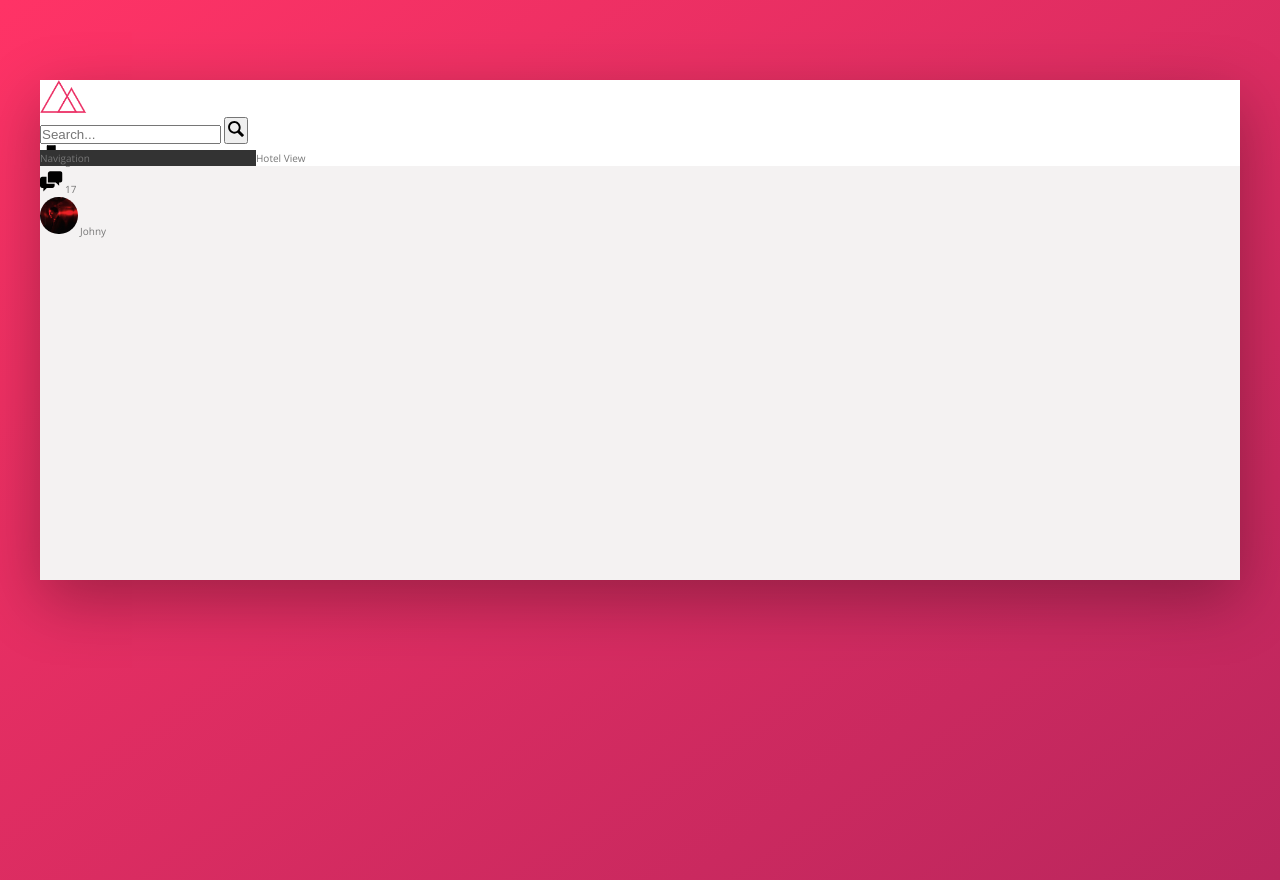
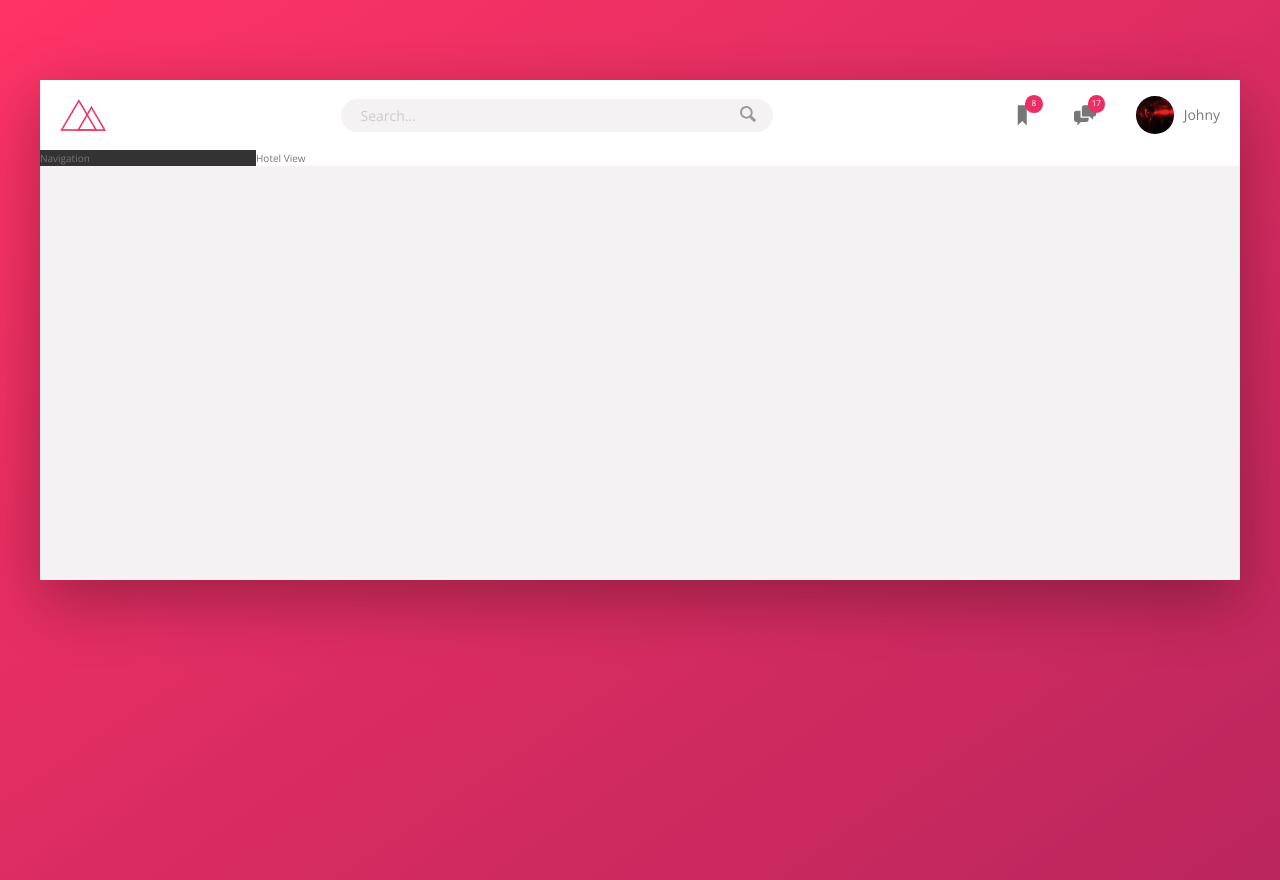
Before and after one commit to ionpdev/flexbox-project, a website: page index.html in a window 1280 px wide. Drawn offline with nearby package versions, Linux system fonts and the light colour scheme.

Commit message:
finished building header

```diff
--- a/sass/_components.scss
+++ b/sass/_components.scss
@@ -2,44 +2,113 @@
 // Logo
 .logo {
   height: 3.25rem;
+  margin-left: 2rem;
 }
 // ---------------------------
 // Search Box
 .search {
+  flex: 0 0 40%;
+
+  display: flex;
+  align-items: center;
+  justify-content: center;
   &__input {
+    font-family: inherit;
+    font-size: inherit;
+    color: inherit;
+    background-color: var(--color-grey-light-2);
+    border: none;
+    padding: 0.7rem 2rem;
+    border-radius: 100px;
+    width: 90%;
+    transition: all 0.2s;
+    margin-right: -3.5rem;
+
+    &:focus {
+      outline: none;
+      width: 100%;
+      background-color: var(--color-grey-light-3);
+    }
+
+    &::-webkit-input-placeholder {
+      font-weight: 400;
+      color: var(--color-grey-light-4);
+    }
+  }
+
+  &__input:focus + &__button {
+    background-color: var(--color-grey-light-3);
   }
 
   &__button {
+    border: none;
+    background-color: var(--color-grey-light-2);
+
+    &:focus {
+      outline: none;
+    }
+
+    &:active {
+      transform: translateY(2px);
+    }
   }
 
   &__icon {
     height: 2rem;
     width: 2rem;
+    fill: var(--color-grey-dark-3);
   }
 }
 
 // ---------------------------
 // User Nav
 .user-nav {
+  align-self: stretch;
+
+  display: flex;
+  align-items: center;
+
+  & > * {
+    padding: 0 2rem;
+    cursor: pointer;
+    height: 100%;
+
+    display: flex;
+    align-items: center;
+  }
+  & > *:hover {
+    background-color: var(--color-grey-light-2);
+  }
+
   &__icon-box {
+    position: relative;
   }
 
   &__icon {
     height: 2.25rem;
     width: 2.25rem;
+    fill: var(--color-grey-dark-2);
   }
 
   &__notification {
-  }
+    font-size: 0.8rem;
+    height: 1.75rem;
+    width: 1.75rem;
+    border-radius: 50%;
+    background-color: var(--color-primary);
+    color: #fff;
+    position: absolute;
+    top: 1.5rem;
+    right: 1.1rem;
 
-  &__user {
+    display: flex;
+    justify-content: center;
+    align-items: center;
   }
 
   &__user-photo {
     height: 3.75rem;
     border-radius: 50%;
-  }
-
-  &__user-name {
+    margin-right: 1rem;
   }
 }
--- a/sass/_layout.scss
+++ b/sass/_layout.scss
@@ -9,6 +9,11 @@
   height: 7rem;
   background-color: #fff;
   border-bottom: var(--color-grey-light-2);
+  font-size: 1.4rem;
+
+  display: flex;
+  justify-content: space-between;
+  align-items: center;
 }
 
 .content {
```
Also changed, not shown: css/style.css.
